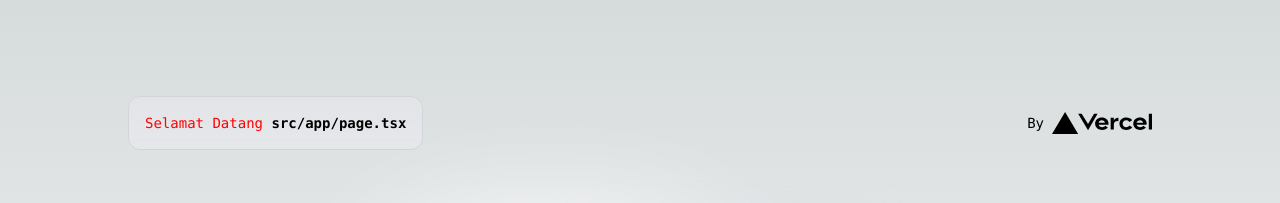
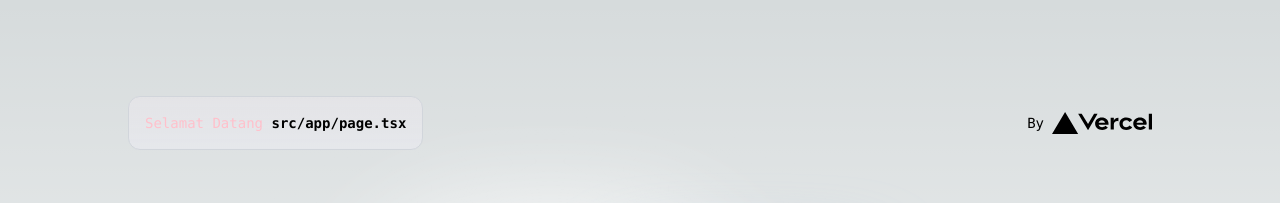
Before and after one commit to SuyudiNaufal/statutoryRegulation, a Next.js app: page / in a window 1280 px wide. Shown: the top 203 px of the page. Built offline with nearby package versions, Linux system fonts and the light colour scheme.

Commit message:
Pertemuan2.1

```diff
--- a/src/components/welcome.module.css
+++ b/src/components/welcome.module.css
@@ -1,3 +1,3 @@
 .welcomeText{
-    color: red;
+    color: pink;
 }
```
Also changed, not shown: src/app/dashboard/page.tsx (line endings or trailing spaces).
